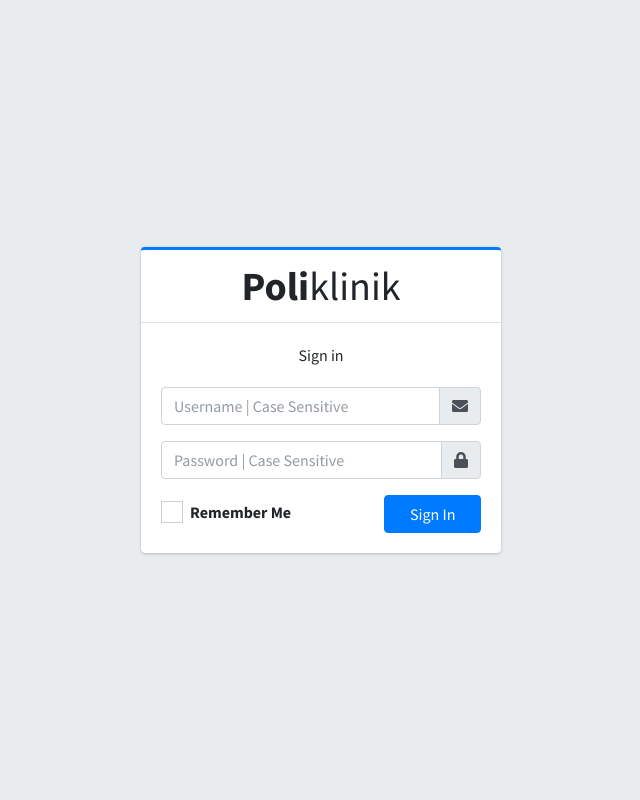
After one commit to LukmanAP/BK-poliklinik, a PHP site: page /login-admin.php in a window 1280 px wide. The commit adds this page. Shown: the whole page, without its empty margins (319-959 px from the left). Run offline with PHP 8.4, Linux system fonts and the light colour scheme; some libraries are stand-ins or nearby versions.

Commit message:
first commit

```diff
--- a/koneksi.php
+++ b/koneksi.php
@@ -1,5 +1,5 @@
 <?php
-$databaseHost = 'localhost';
+$databaseHost = 'localhost:3308';
 $databaseName = 'poli';
 $databaseUsername = 'root';
 $databasePassword = '';
--- /dev/null
+++ b/login-admin.php
@@ -0,0 +1,126 @@
+<?php
+include 'koneksi.php';
+session_start();
+
+if (isset($_SESSION['username'])) {
+    header("Location: menu/admin/");
+    exit();
+}
+
+if (isset($_POST['submit'])) {
+    $username = mysqli_real_escape_string($mysqli, $_POST['username']);
+    $password = $_POST['password'];
+
+    $sql = "SELECT * FROM user WHERE username='$username' AND password='$password'";
+    $result = mysqli_query($mysqli, $sql);
+
+    if ($result->num_rows > 0) {
+        $row = mysqli_fetch_assoc($result);
+        $_SESSION['username'] = $row['username'];
+        header("Location: menu/admin/");
+        exit();
+    } else {
+        echo "<script>alert('Username atau password Anda salah. Silakan coba lagi!')</script>";
+    }
+}
+?>
+
+<!DOCTYPE html>
+<html lang="en">
+<head>
+  <meta charset="utf-8">
+  <meta name="viewport" content="width=device-width, initial-scale=1">
+  <title>AdminLTE 3 | Log in (v2)</title>
+
+  <!-- Google Font: Source Sans Pro -->
+  <link rel="stylesheet" href="https://fonts.googleapis.com/css?family=Source+Sans+Pro:300,400,400i,700&display=fallback">
+  <!-- Font Awesome -->
+  <link rel="stylesheet" href="assets/AdminLTE-3.2.0/plugins/fontawesome-free/css/all.min.css">
+  <!-- icheck bootstrap -->
+  <link rel="stylesheet" href="assets/AdminLTE-3.2.0/plugins/icheck-bootstrap/icheck-bootstrap.min.css">
+  <!-- Theme style -->
+  <link rel="stylesheet" href="assets/AdminLTE-3.2.0/dist/css/adminlte.min.css">
+</head>
+<body class="hold-transition login-page">
+<div class="login-box">
+  <!-- /.login-logo -->
+  <div class="card card-outline card-primary">
+    <div class="card-header text-center">
+      <a href="../../index2.html" class="h1"><b>Poli</b>klinik</a>
+    </div>
+    <div class="card-body">
+
+      <p class="login-box-msg">Sign in</p>
+
+      <?php
+          $errors = array(); // Menambahkan inisialisasi variabel $errors
+          if (count($errors) > 0) {
+              foreach ($errors as $showerror) {
+      ?>
+          <div class="alert alert-danger text-center" style="font-weight: 600;">
+              <?php
+                  echo $showerror;
+              ?>
+          </div>
+      <?php
+              }
+          }
+      ?>
+
+      <form action="" method="post">
+        <div class="input-group mb-3">
+          <input type="text" name="username" class="form-control" placeholder="Username | Case Sensitive">
+          <div class="input-group-append">
+            <div class="input-group-text">
+              <span class="fas fa-envelope"></span>
+            </div>
+          </div>
+        </div>
+        <div class="input-group mb-3">
+          <input type="password" name="password" class="form-control" placeholder="Password | Case Sensitive">
+          <div class="input-group-append">
+            <div class="input-group-text">
+              <span class="fas fa-lock"></span>
+            </div>
+          </div>
+        </div>
+        <div class="row">
+          <div class="col-8">
+            <div class="icheck-primary">
+              <input type="checkbox" id="remember">
+              <label for="remember">
+                Remember Me
+              </label>
+            </div>
+          </div>
+          <!-- /.col -->
+          <div class="col-4">
+            <button type="submit" name="submit" class="btn btn-primary btn-block">Sign In</button>
+          </div>
+          <!-- /.col -->
+        </div>
+      </form>
+
+      <!-- /.social-auth-links -->
+
+      <!-- <p class="mb-1">
+        <a href="forgot-password.html">I forgot my password</a>
+      </p>
+      <p class="mb-0">
+        <a href="register.html" class="text-center">Register a new membership</a>
+      </p> -->
+    </div>
+    <!-- /.card-body -->
+  </div>
+  <!-- /.card -->
+</div>
+<!-- /.login-box -->
+
+<!-- jQuery -->
+<script src="assets/AdminLTE-3.2.0/plugins/jquery/jquery.min.js"></script>
+<!-- Bootstrap 4 -->
+<script src="assets/AdminLTE-3.2.0/plugins/bootstrap/js/bootstrap.bundle.min.js"></script>
+<!-- AdminLTE App -->
+<script src="assets/AdminLTE-3.2.0/dist/js/adminlte.min.js"></script>
+</body>
+</html>
--- a/menu/admin/index.php
+++ b/menu/admin/index.php
@@ -39,7 +39,7 @@ scratch. This page gets rid of all links and provides the needed markup only.
 ?>
 <div class="content-wrapper">
     <?php
-        // include("pages/obat/obat.php");
+
     ?>
 </div>
 
--- a/menu/admin/menu_dokter.php
+++ b/menu/admin/menu_dokter.php
@@ -39,7 +39,7 @@ scratch. This page gets rid of all links and provides the needed markup only.
 ?>
 <div class="content-wrapper">
     <?php
-        // include("pages/obat/obat.php");
+
     ?>
 </div>
 
--- a/menu/admin/menu_pasien.php
+++ b/menu/admin/menu_pasien.php
@@ -39,7 +39,7 @@ scratch. This page gets rid of all links and provides the needed markup only.
 ?>
 <div class="content-wrapper">
     <?php
-        // include("pages/obat/obat.php");
+
     ?>
 </div>
 
--- a/menu/admin/menu_poli.php
+++ b/menu/admin/menu_poli.php
@@ -39,7 +39,7 @@ scratch. This page gets rid of all links and provides the needed markup only.
 ?>
 <div class="content-wrapper">
     <?php
-        // include("pages/obat/obat.php");
+
     ?>
 </div>
 
--- a/menu/dokter/index.php
+++ b/menu/dokter/index.php
@@ -39,7 +39,7 @@ scratch. This page gets rid of all links and provides the needed markup only.
 ?>
 <div class="content-wrapper">
     <?php
-        // include("pages/obat/obat.php");
+
     ?>
 </div>
 
--- a/menu/dokter/jadwal.php
+++ b/menu/dokter/jadwal.php
@@ -39,7 +39,7 @@ scratch. This page gets rid of all links and provides the needed markup only.
 ?>
 <div class="content-wrapper">
     <?php
-        // include("pages/obat/obat.php");
+
     ?>
 </div>
 
--- a/menu/dokter/pasien.php
+++ b/menu/dokter/pasien.php
@@ -39,7 +39,7 @@ scratch. This page gets rid of all links and provides the needed markup only.
 ?>
 <div class="content-wrapper">
     <?php
-        // include("pages/obat/obat.php");
+
     ?>
 </div>
 
--- a/menu/dokter/periksa.php
+++ b/menu/dokter/periksa.php
@@ -39,7 +39,7 @@ scratch. This page gets rid of all links and provides the needed markup only.
 ?>
 <div class="content-wrapper">
     <?php
-        // include("pages/obat/obat.php");
+
     ?>
 </div>
 
--- a/menu/dokter/profil.php
+++ b/menu/dokter/profil.php
@@ -39,7 +39,7 @@ scratch. This page gets rid of all links and provides the needed markup only.
 ?>
 <div class="content-wrapper">
     <?php
-        // include("pages/obat/obat.php");
+
     ?>
 </div>
 
--- a/menu/dokter/riwayat.php
+++ b/menu/dokter/riwayat.php
@@ -39,7 +39,7 @@ scratch. This page gets rid of all links and provides the needed markup only.
 ?>
 <div class="content-wrapper">
     <?php
-        // include("pages/obat/obat.php");
+
     ?>
 </div>
 
```
Also changed, not shown: index.php (+0 -11 lines), logout.php (added, +14 -0 lines), menu/admin/components/navbar.php (+5 -70 lines), README.md (added).
